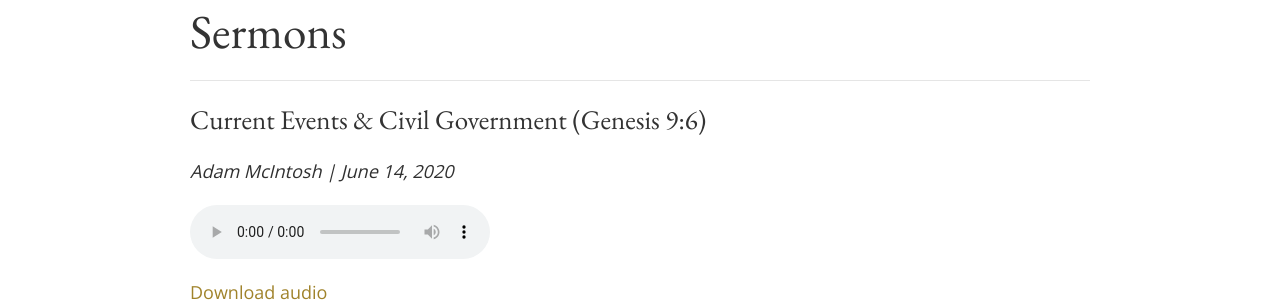
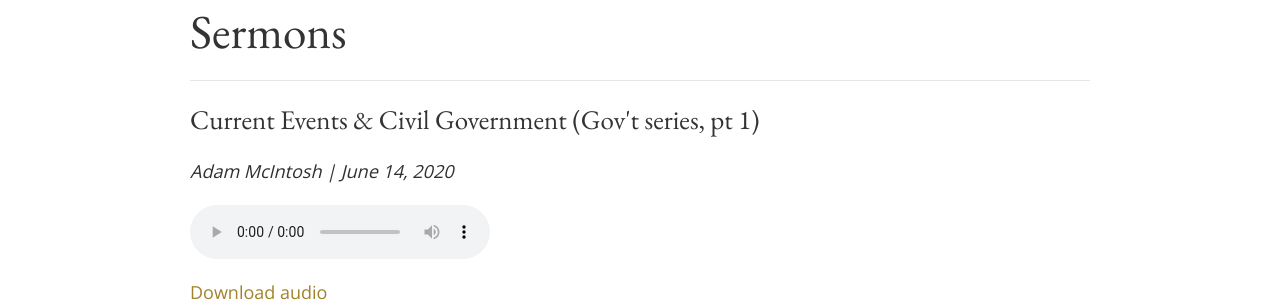
Before and after one commit to SaintDavidsChurch/website, a Jekyll site: the page built from sermons.html, in a window 1280 px wide and 900 px high. Shown: the part 147-449 px from the top of the window. Built offline with Jekyll 4.4.1, drawn with Linux system fonts in a browser that asks for light colours.

Commit message:
Updated by InferCMS

```diff
--- a/_data/sermons.yml
+++ b/_data/sermons.yml
@@ -102,7 +102,7 @@
   date: '2020-06-07'
   preacher: Adam McIntosh
   audio_file: https://saintdavids.church/assets/sermons/2020/June/Adam-McIntosh_June7-2020_Matt28.16-20_Trinity.mp3
-- title: Current Events & Civil Government (Genesis 9:6)
+- title: Current Events & Civil Government (Gov't series, pt 1)
   date: '2020-06-14'
   preacher: Adam McIntosh
   audio_file: https://saintdavids.church/assets/sermons/2020/June/Adam-McIntosh_June14-2020_Genesis9.6_CivilGovt1.mp3
```
